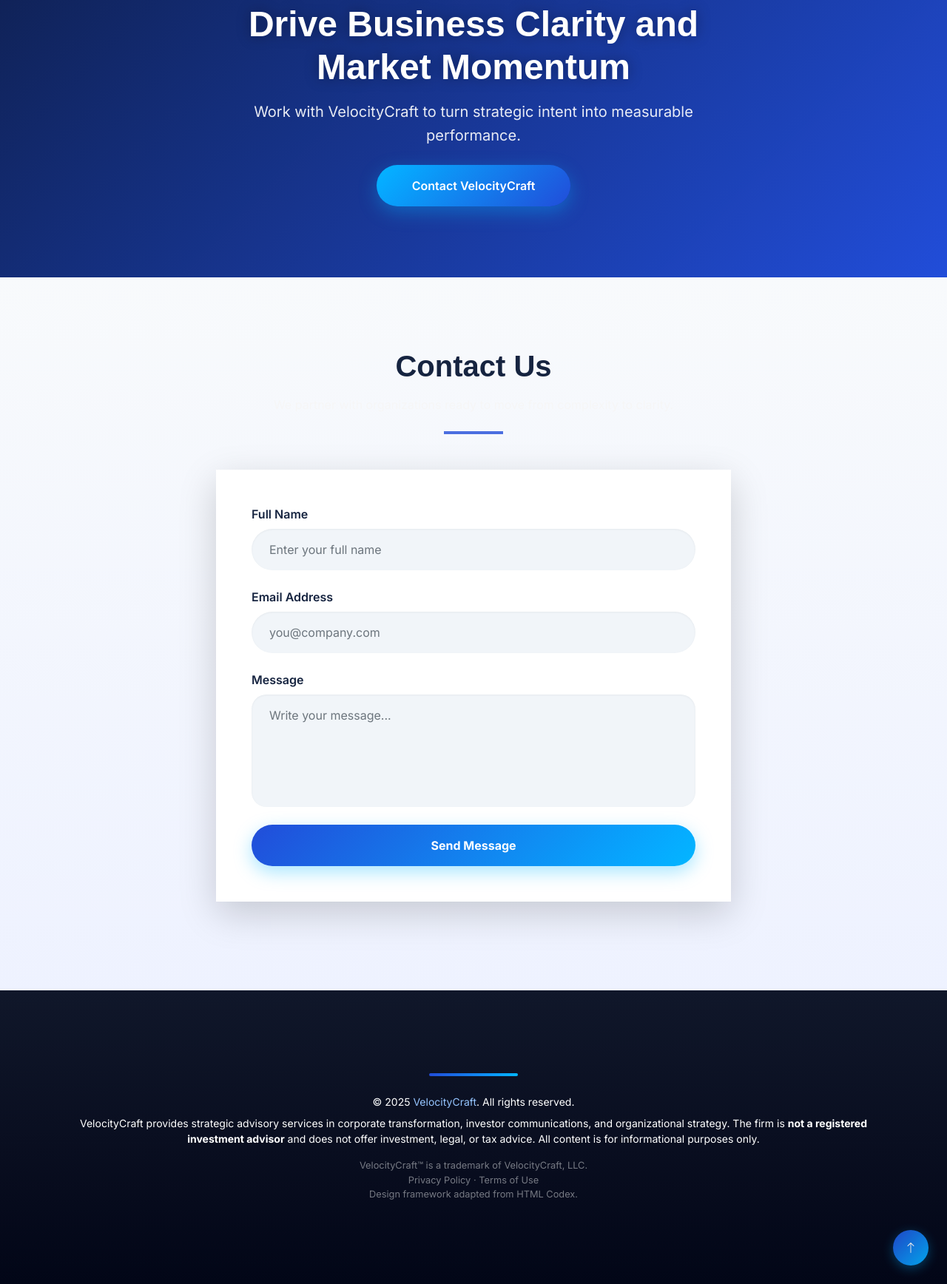
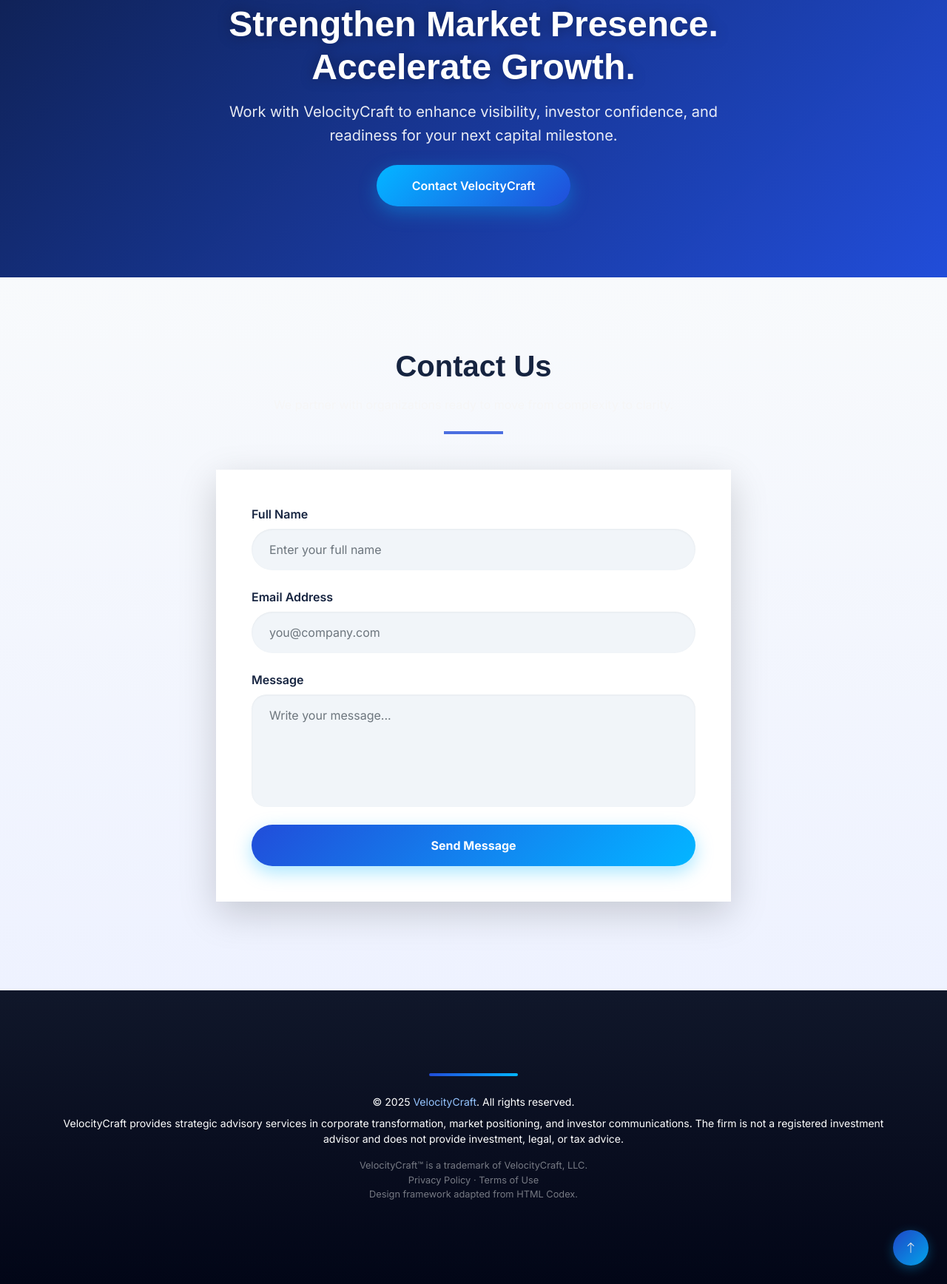
Before and after one commit to velocitycraft-commits/website, a plain HTML site: page index.html in a window 1280 px wide. Shown: the part 2538-4274 px from the top of the page at 74% size. Drawn offline with nearby package versions, Linux system fonts and the light colour scheme.

Commit message:
Update index.html

```diff
--- a/index.html
+++ b/index.html
@@ -438,19 +438,19 @@ Optimize structure, process, and execution to scale efficiently.        </p>
 
 <!-- ================= CTA SECTION ================= -->
 <section id="cta" class="cta-section container-fluid text-center text-white position-relative">
-  <!-- Animated background -->
-
   <div class="cta-content position-relative" data-aos="zoom-in" data-aos-delay="150">
     <h2 class="display-5 fw-bold mb-3">
- Drive Business Clarity and Market Momentum
+      Strengthen Market Presence. Accelerate Growth.
     </h2>
     <p class="lead mb-4 opacity-90">
-Work with VelocityCraft to turn strategic intent into measurable performance.    </p>
+      Work with VelocityCraft to enhance visibility, investor confidence, and readiness for your next capital milestone.
+    </p>
     <a href="#contact" class="btn cta-btn rounded-pill px-5 py-3 fw-semibold">
       Contact VelocityCraft
     </a>
   </div>
 </section>
+
 
 
 
@@ -530,9 +530,7 @@ Work with VelocityCraft to turn strategic intent into measurable performance.
 
     <!-- Disclaimer -->
     <p class="mb-3 small opacity-75">
-      VelocityCraft provides strategic advisory services in corporate transformation, investor communications,
-      and organizational strategy. The firm is <strong>not a registered investment advisor</strong> and does not offer
-      investment, legal, or tax advice. All content is for informational purposes only.
+     VelocityCraft provides strategic advisory services in corporate transformation, market positioning, and investor communications. The firm is not a registered investment advisor and does not provide investment, legal, or tax advice.
     </p>
 
     <!-- Legal + Credits -->
```
